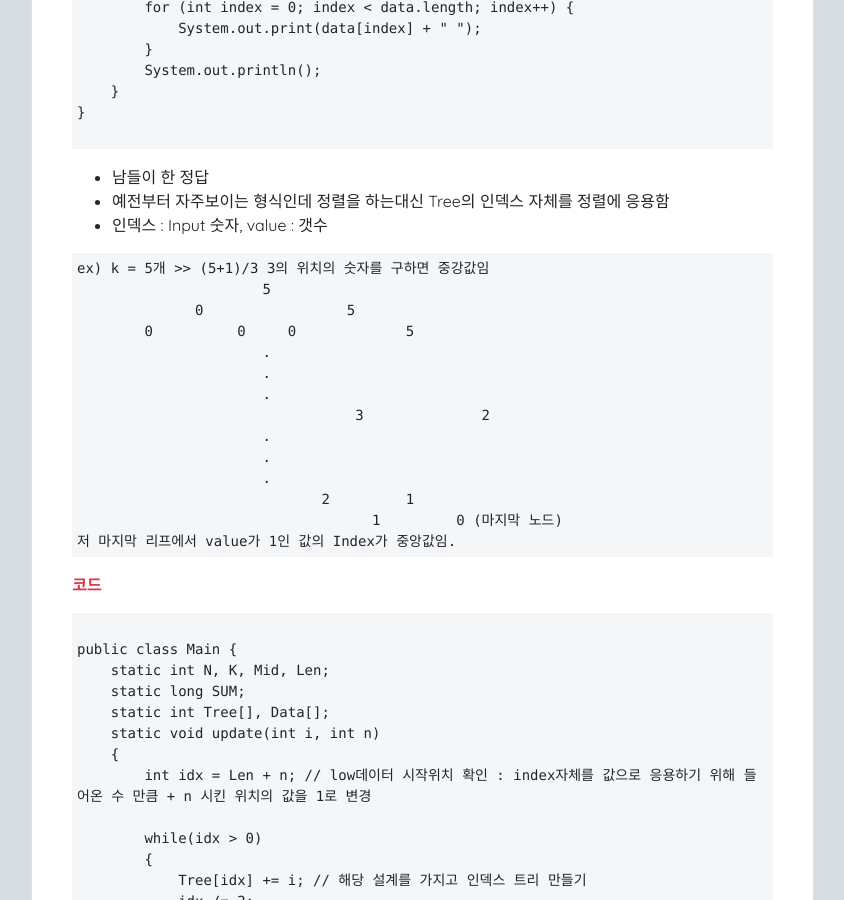
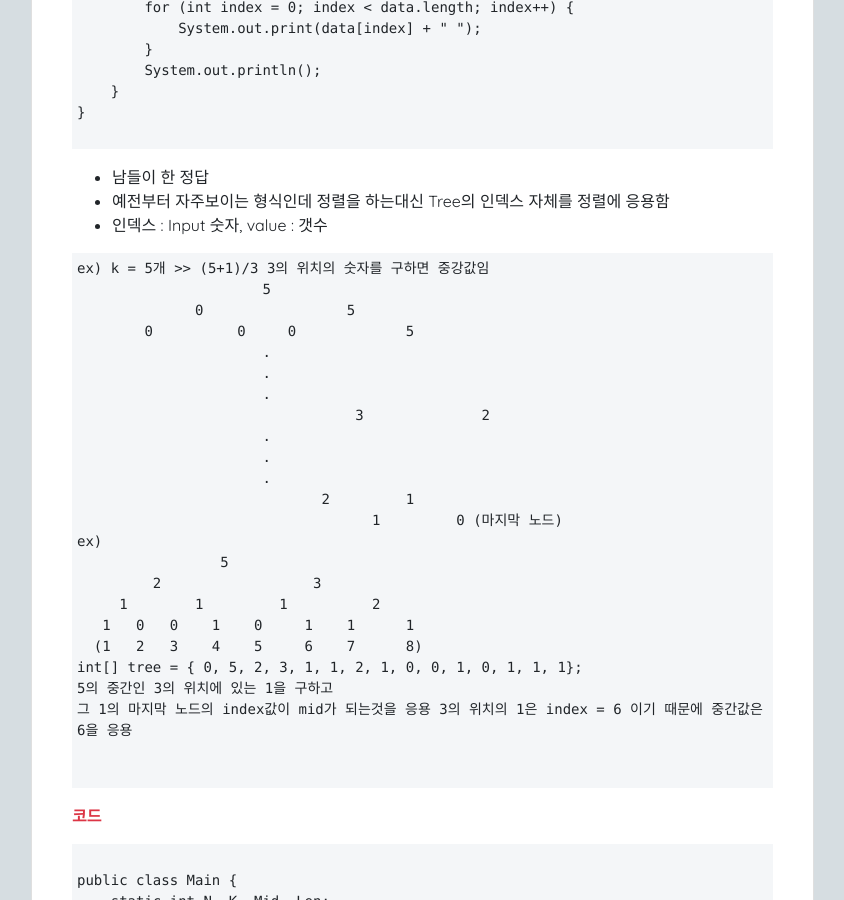
Before and after one commit to 7271kim/7271kim.github.com, a Jekyll site: the page built from _posts/algorithm/2019-08-15-algorithm-5.md, in a window 1280 px wide and 900 px high, scrolled down 2591 px. Shown: the whole window, without its empty margins (4-848 px from the left). Built offline with Jekyll 4.4.1, drawn with Linux system fonts in a browser that asks for light colours; nearby versions of some CDN libraries; a script that is not in the unit is left out; comment, search, counter and statistics services are not loaded.

Commit message:
[2019.10.06] - 중앙값 다시 정리

```diff
--- a/_posts/algorithm/2019-08-15-algorithm-5.md
+++ b/_posts/algorithm/2019-08-15-algorithm-5.md
@@ -131,7 +131,17 @@ ex) k = 5개 >> (5+1)/3 3의 위치의 숫자를 구하면 중강값임
                       .
                              2         1
                                    1         0 (마지막 노드)
-저 마지막 리프에서 value가 1인 값의 Index가 중앙값임.
+ex)
+                 5
+         2                  3
+     1        1         1          2
+   1   0   0    1    0     1    1      1
+  (1   2   3    4    5     6    7      8)
+int[] tree = { 0, 5, 2, 3, 1, 1, 2, 1, 0, 0, 1, 0, 1, 1, 1};
+5의 중간인 3의 위치에 있는 1을 구하고
+그 1의 마지막 노드의 index값이 mid가 되는것을 응용 3의 위치의 1은 index = 6 이기 때문에 중간값은 6을 응용
+
+
 </pre>
 <p class="text-danger bold-text">코드</p>
 <pre>
```
